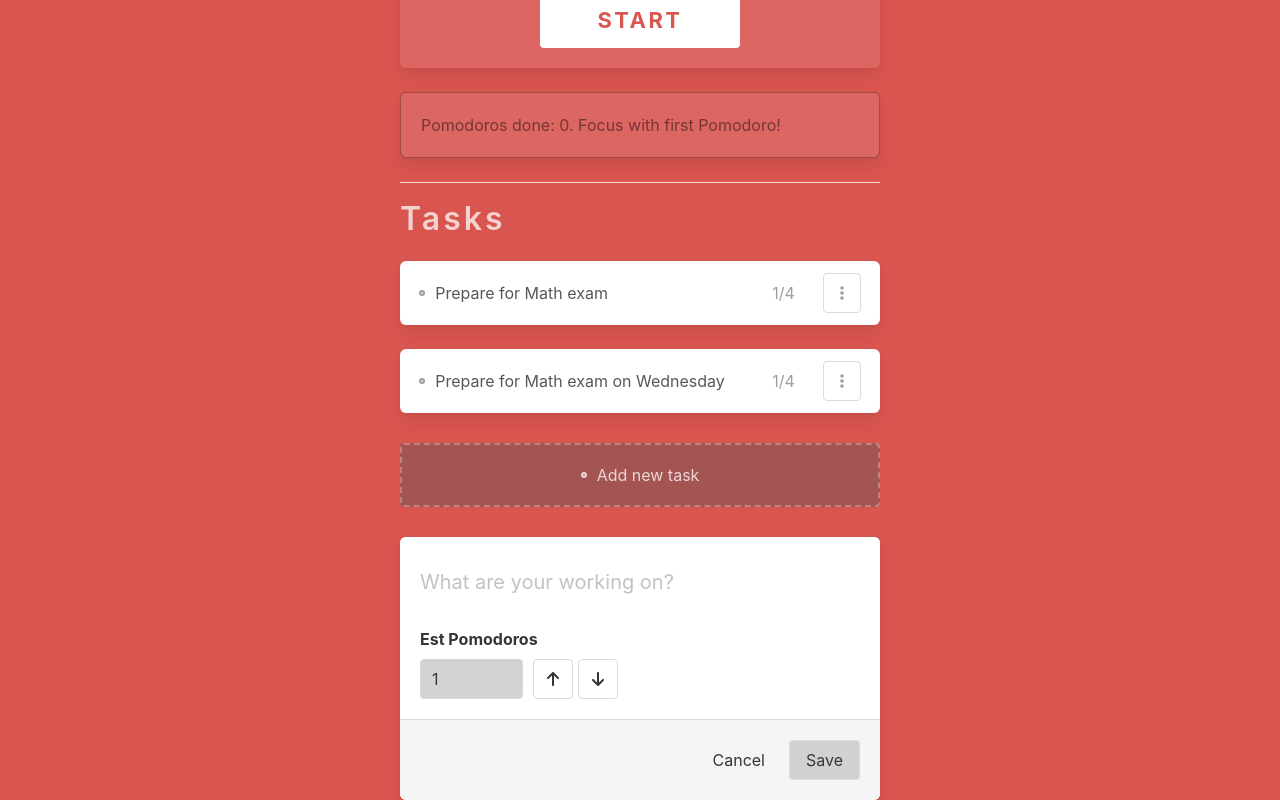
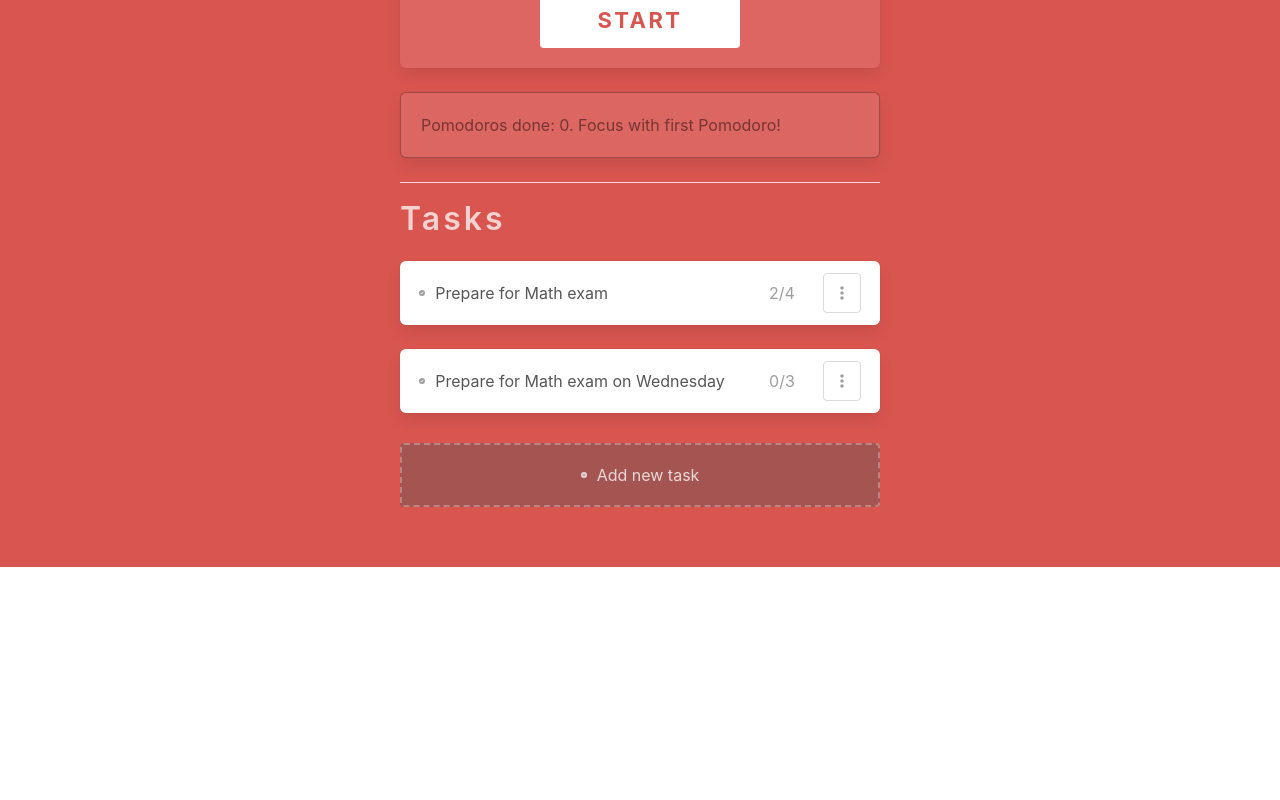
Before and after one commit to klaudiaholyst/Pomodoro, a React (Create React App) app: page / in a window 1280 px wide. Shown: the part 375-1175 px from the top of the page. After the commit the page ends 942 px from the top, so only its background shows below. Built offline with nearby package versions, Linux system fonts and the light colour scheme.

Commit message:
adding new task to the list, uuid

```diff
--- a/package.json
+++ b/package.json
@@ -14,11 +14,13 @@
     "@types/node": "^16.11.26",
     "@types/react": "^17.0.39",
     "@types/react-dom": "^17.0.11",
+    "@types/uuid": "^8.3.4",
     "bulma": "^0.9.3",
     "react": "^17.0.2",
     "react-dom": "^17.0.2",
     "react-scripts": "5.0.0",
     "typescript": "^4.6.2",
+    "uuid": "^8.3.2",
     "web-vitals": "^2.1.4"
   },
   "scripts": {
--- a/src/App.css
+++ b/src/App.css
@@ -1,6 +1,7 @@
 .App {
   min-height: 100vh;
   transition: background-color 1s linear;
+  padding-bottom: 30px;
 }
 
 .App.red {
--- a/src/App.tsx
+++ b/src/App.tsx
@@ -35,12 +35,16 @@ function App() {
     {
       id: "abc",
       name: "Prepare for Math exam",
+      pomodoroAmount: 4,
+      pomodorosDone: 2,
       isDone: false,
       inProgressNow: true,
     },
     {
       id: "abcde",
       name: "Prepare for Math exam on Wednesday",
+      pomodoroAmount: 3,
+      pomodorosDone: 0,
       isDone: false,
       inProgressNow: false,
     },
--- a/src/components/NewTask.css
+++ b/src/components/NewTask.css
@@ -1,4 +1,5 @@
 .addTaskContainer {
+  margin: 30px auto;
   max-width: 100%;
   padding: 0;
 }
--- a/src/components/NewTask.tsx
+++ b/src/components/NewTask.tsx
@@ -3,9 +3,23 @@ import { faArrowDown } from "@fortawesome/free-solid-svg-icons";
 import { faArrowUp } from "@fortawesome/free-solid-svg-icons";
 import { useState } from "react";
 
+import { v4 as uuidv4 } from "uuid";
+
 import "./NewTask.css";
+interface NewTaskProps {
+  setInactive: () => void;
+  addNewTask: (task: {
+    id: string;
+    name: string;
+    pomodoroAmount: number;
+    pomodorosDone: 0;
+    isDone: false;
+    inProgressNow: false;
+  }) => void;
+}
+const NewTask = (props: NewTaskProps) => {
+  const [task, setTask] = useState("");
 
-const NewTask = () => {
   const [count, setCount] = useState(1);
   const maxCount = 10;
   const minCount = 1;
@@ -28,14 +42,31 @@ const NewTask = () => {
     }
   };
 
+  const handleTaskName = (e: React.ChangeEvent<HTMLInputElement>) => {
+    setTask(e.target.value);
+  };
+
+  const handleAddNewTask = (e: React.FormEvent<HTMLFormElement>) => {
+    e.preventDefault();
+    props.addNewTask({
+      id: uuidv4(),
+      name: task,
+      pomodoroAmount: count,
+      pomodorosDone: 0,
+      inProgressNow: false,
+      isDone: false,
+    });
+  };
   return (
     <div className="containerNarrow box modal-card addTaskContainer">
-      <form>
+      <form onSubmit={handleAddNewTask}>
         <div className="modal-card-body taskQuestion">
           <input
             className="input is-medium input--noBorder "
             placeholder="What are your working on?"
             autoFocus
+            value={task}
+            onChange={handleTaskName}
           ></input>
         </div>
 
@@ -71,7 +102,13 @@ const NewTask = () => {
           </div>
         </div>
         <div className="modal-card-foot">
-          <button className="button button--cancel">Cancel</button>
+          <button
+            type="button"
+            className="button button--cancel"
+            onClick={props.setInactive}
+          >
+            Cancel
+          </button>
           <button type="submit" className="button button--save">
             Save
           </button>
--- a/src/components/Tasks.tsx
+++ b/src/components/Tasks.tsx
@@ -9,7 +9,8 @@ import NewTask from "./NewTask";
 interface Todo {
   id: string;
   name: string;
-  isDone: boolean;
+  pomodoroAmount: number;
+  pomodorosDone: number;
   inProgressNow: boolean;
 }
 
@@ -21,7 +22,19 @@ const Tasks = ({ initialTodos }: TasksProps) => {
   const [todos, setTodos] = useState<Todo[]>(initialTodos);
   const [selectedTodoId, setSelectedTodoId] = useState<string>();
 
+  const [addNewTaskComponentActive, setAddNewTaskComponentActive] =
+    useState(false);
+
   const selectedTodo = todos.find((todo) => todo.id === selectedTodoId);
+
+  const handleAddNewTaskComponent = () => {
+    console.log("handleAddNewTaskComponent", addNewTaskComponentActive);
+    setAddNewTaskComponentActive((prevState) => !prevState);
+  };
+
+  const handleAddNewTask = (task: Todo) => {
+    setTodos((prevTodos) => [...prevTodos, task]);
+  };
   return (
     <div className="containerNarrow">
       <h2 className="title">Tasks</h2>
@@ -39,7 +52,9 @@ const Tasks = ({ initialTodos }: TasksProps) => {
               <p className="taskName">{todo.name}</p>
             </div>
             <div className="taskDetails">
-              <p>1/4</p>
+              <p>
+                {todo.pomodorosDone}/{todo.pomodoroAmount}
+              </p>
               <button className="button dotsIcon">
                 <FontAwesomeIcon icon={faEllipsisVertical} />
               </button>
@@ -47,11 +62,20 @@ const Tasks = ({ initialTodos }: TasksProps) => {
           </li>
         ))}
       </ul>
-      <button className="button is-fullwidth button--newTask">
-        <FontAwesomeIcon icon={faCirclePlus} className="taskIcon" />
-        Add new task
-      </button>
-      <NewTask />
+      {addNewTaskComponentActive ? (
+        <NewTask
+          setInactive={handleAddNewTaskComponent}
+          addNewTask={handleAddNewTask}
+        />
+      ) : (
+        <button
+          className="button is-fullwidth button--newTask"
+          onClick={handleAddNewTaskComponent}
+        >
+          <FontAwesomeIcon icon={faCirclePlus} className="taskIcon" />
+          Add new task
+        </button>
+      )}
     </div>
   );
 };
```
Also changed, not shown: 1 other file (tests, documents, lock files or other folders).
